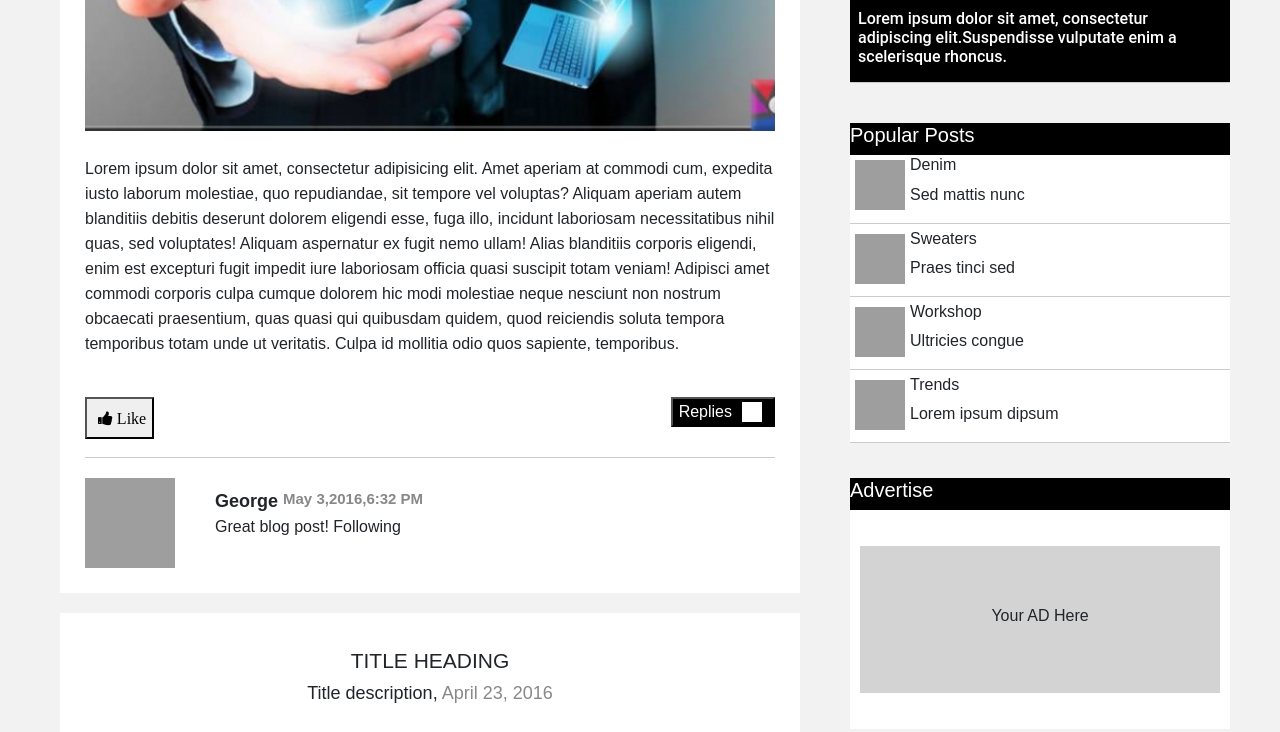
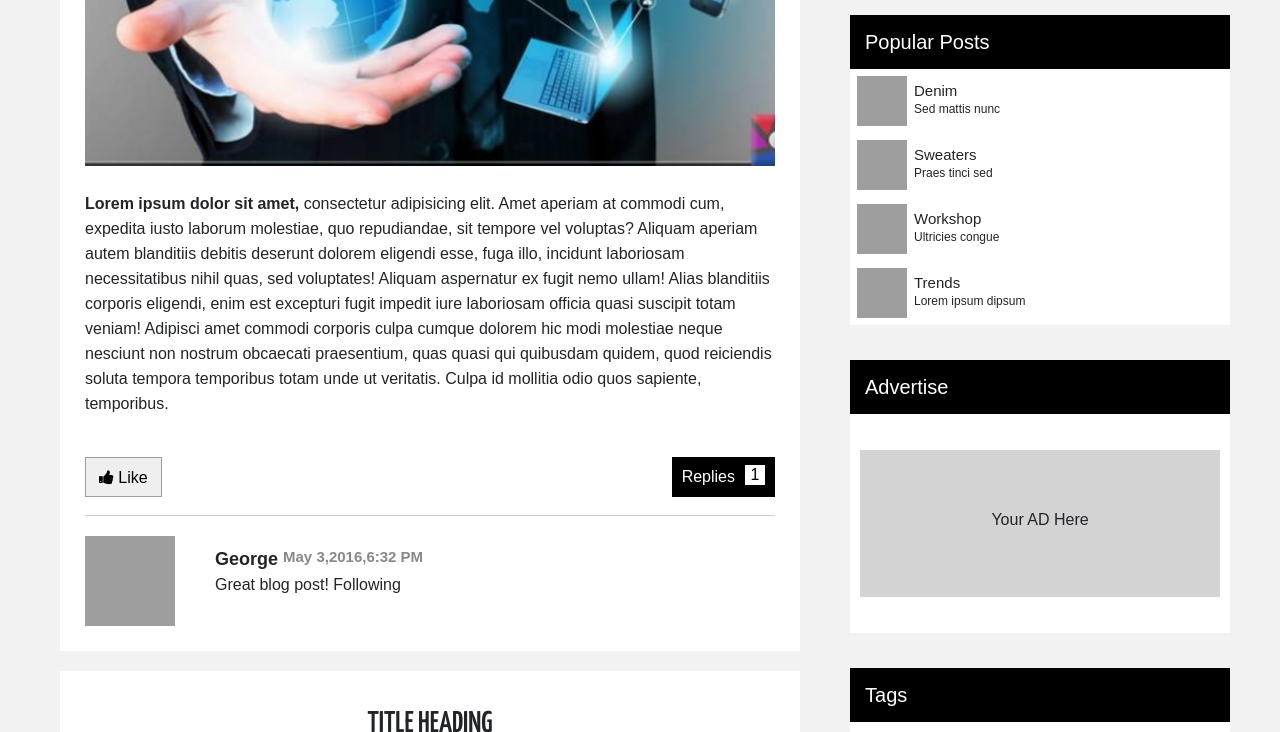
Before and after one commit to handelif/blog, a PHP site: page / in a window 1280 px wide. Shown: the part 1520-2252 px from the top of the page. Run offline with PHP 8.4, Linux system fonts and the light colour scheme; grey boxes are pictures that could not be loaded.

Commit message:
sayfanın son hali

```diff
--- a/css/main.css
+++ b/css/main.css
@@ -1,42 +1,49 @@
 html {
     height: 100%;
 }
+
 body {
     margin: 0;
     min-height: 100%;
     font-family: sans-serif;
     background-color: #f2f2f2;
 }
+
 .navigation {
     background-color: #000000;
     box-shadow: 0 0rem 1rem rgba(0, 0, 0, 0.3);
     display: flex;
     justify-content: flex-start;
 }
+
 .fa {
     content: "\f09a";
     color: white;
     padding-top: 10px;
     padding-bottom: 10px;
-    padding-left: 5px;
 }
+
 .navigation ul {
     list-style: none;
     margin: 0;
     padding: 0;
 }
+
 .navigation a {
     display: block;
     padding: 0.8rem;
     position: relative;
     text-decoration: none;
 }
-.navigation a:focus::after{
+
+.navigation a:focus::after {
 
 }
+
 .navigation a:hover::after {
     opacity: 1;
 }
+
 .navigation a::after {
     box-shadow: 0 0.5rem 1rem rgba(0, 0, 0, 0);
     content: '';
@@ -48,29 +55,35 @@ body {
     transition: opacity 0.3s;
     width: 100%;
 }
+
 .navigation--inline ul {
     display: flex;
 }
-header{
 
-}
-.header-title {
+.header {
     font-family: 'Yanone Kaffeesatz', sans-serif;
     color: #000000;
+}
+
+.header-title {
     font-weight: 700;
     font-size: 60px;
     margin-top: 76px;
 
 }
-.element.style{
+
+.element.style {
+    font-family: 'Yanone Kaffeesatz', sans-serif;
     padding-bottom: 35px;
     padding-top: 40px;
     font-size: 8px;
 }
+
 mark {
     background-color: black;
     color: white;
 }
+
 .bottomright {
     position: absolute;
     bottom: 50px;
@@ -78,115 +91,162 @@ mark {
     font-size: 20px;
     color: white;
 }
+
 img {
     width: 100%;
     height: auto;
 }
-.ust-kisim{
-    text-align:center;
+
+.ust-kisim {
+    text-align: center;
     padding-bottom: 1px;
 }
-.top-banner{
+.ust-kisim .social-media a{
+    color: #fff;
+    transition: all .2s ease;
+}
+.ust-kisim .social-media a:hover{
+    color: #ddd;
+}
+
+.top-banner {
     width: 100%;
     position: relative;
     float: left;
 }
-.top-banner .banner-text{
+
+.top-banner .banner-text {
     position: absolute;
-    bottom: 100px;
+    bottom: 300px;
     left: 30px;
 }
-.top-banner .banner-text h3, .top-banner .banner-text h4{
+
+.top-banner .banner-text h3, .top-banner .banner-text h4 {
     color: #fff;
     font-family: 'Oswald', sans-serif;
-    font-size: 42px;
+    font-size: 57px;
 }
-.top-banner .banner-text button{
+
+.top-banner .banner-text button {
     padding: 15px 25px;
     font-family: sans-serif;
     font-weight: 700;
     border-radius: 3px;
     border: 0 none;
     font-size: 16px;
-    background-color: rgba(255,255,255,0.5);
+    background-color: rgba(255, 255, 255, 0.5);
 }
-.content{
+
+.content {
     width: calc(100% - 100px);
     margin: 0 50px;
     margin-top: 25px;
     float: left;
 }
-.content .left{
+
+.content .left {
     width: calc((2 * (100% - 40px)) / 3);
     float: left;
     margin-right: 40px;
 }
-.content .right{
+
+.content .right {
     width: calc((100% - 40px) / 3);
     float: right;
     margin-right: 0px;
 }
+
 .content .left .blog-content {
 
 }
-.content .left .blog-content .blog-item{
+
+.content .left .blog-content .blog-item {
     background-color: #fff;
     padding: 25px;
     margin: 10px;
     float: left;
 }
-.content .left .blog-content .blog-item .post-content{
+
+.content .left .blog-content .blog-item .post-content {
     padding-top: 25px;
     padding-bottom: 25px;
     line-height: 25px;
 }
+
+.content .left .blog-content .blog-item .like-button {
+    border: 1px solid #9e9e9e;
+    padding-left: 13px;
+    padding-right: 13px;
+}
+
+.content .left .blog-content .blog-item .like-button i {
+    color: black;
+}
+
+.content .left .blog-content .blog-item .reply-button {
+    border: 0;
+    padding: 8px 10px;
+}
+
 .content .left .blog-item .title {
+    font-family: 'Yanone Kaffeesatz', sans-serif;
     text-align: center;
     margin-bottom: 30px;
 }
+
 .content .left .blog-item .title h4 {
-    font-size: 21px;
-    margin: 10px 0;
+    font-size: 30px;
+    margin: 10px;
 }
+
 .content .left .blog-item .title h5 {
     font-size: 18px;
     margin: 10px 0;
 }
-.content .left .blog-item .title h5 span{
+
+.content .left .blog-item .title h5 span {
     color: #888;
 }
-.content .left .blog-item .comments{
+
+.content .left .blog-item .comments {
     width: 100%;
     padding-top: 20px;
     border-top: 1px solid #CCC;
+    border-top-width: 0px;
 }
-.content .left .blog-item .comments .avatar{
+
+.content .left .blog-item .comments .avatar {
     width: 90px;
     margin-right: 40px;
     float: left;
 }
-.content .left .blog-item .comments .name, .content .left .blog-item .comments .date{
+
+.content .left .blog-item .comments .name, .content .left .blog-item .comments .date {
     font-weight: bold;
     font-size: 18px;
     margin-top: 10px;
     float: left;
 }
-.content .left .blog-item .comments .date{
+
+.content .left .blog-item .comments .date {
     color: #888;
     margin-left: 5px;
     font-size: 15px;
 
 }
-.content .left .blog-item .comments .details{
-    width: calc( 100% - 90px - 40px);
+
+.content .left .blog-item .comments .details {
+    width: calc(100% - 90px - 40px);
     float: left;
 
 }
-.content .left .blog-item .comments .comment-text{
+
+.content .left .blog-item .comments .comment-text {
     width: 100%;
     float: left;
 }
-.content .right .post-content{
+
+.content .right .post-content {
     font-family: 'Roboto', sans-serif;
     background-color: black;
     color: white;
@@ -195,87 +255,123 @@ img {
     padding-left: 8px;
     padding-right: 8px;
 }
-.content .right .comments{
+
+.content .right .comments {
     width: 100%;
     border-top: 1px solid #CCC;
     padding-top: 5px;
 }
-.content .right .blog-item .comments .avatar{
+
+.content .right .blog-item .comments .avatar {
     width: 10px;
     margin-right: 10px;
     float: left;
 }
+
 .avatar {
     vertical-align: middle;
     width: 50px;
     border-radius: 50%;
 }
+
 .content .right .blog-content {
 
 }
+
 .content .right .blog-content .blog-item {
     background-color: #fff;
     padding: 25px;
     margin: 10px;
 }
-.comments .right .popular-posts{
+
+.comments .right .popular-posts {
 
 }
+
 fon {
+    padding-bottom: 0px;
+    margin-bottom: 0px;
+    padding-left: 0px;
+    margin-left: 5px;
     background-color: lightgray;
     color: black;
 }
-.popular-posts-list{
+
+.popular-posts-list {
     background-color: white;
     width: 100%;
 }
-.popular-posts-list .single-popular-post{
-    border-bottom: 1px solid #ccc;
-}
-.popular-posts-list .single-popular-post img{
+
+.popular-posts-list .single-popular-post img {
     float: left;
     width: 50px;
     height: 50px;
-    margin-top: 5px;
-    margin-bottom: 5px;
-    margin-right: 5px;
-    margin-left: 5px;
+    margin-top: 7px;
+    margin-bottom: 7px;
+    margin-right: 7px;
+    margin-left: 7px;
 }
-.popular-posts-list .single-popular-post .text-group{
+
+.popular-posts-list .single-popular-post .text-group {
+    margin-bottom: 8px;
+    margin-top: 0px;
+    padding-top: 6px;
+}
+
+.popular-posts-list .single-popular-post .text-group p {
+    font-size: 12px;
+    margin-bottom: 0;
+}
+
+.popular-posts-list .single-popular-post .text-group h6 {
+    margin-top: 7.5px;
+    margin-bottom: 0;
+    font-size: 15px;
 
 }
-.popular-posts h5.widget-title{
-    margin-bottom: 0;
-    padding: 10px;
+
+.popular-posts h5.widget-title {
+    margin-bottom: 0px;
+    margin-top: 0px;
 }
-.baslık{
+
+.baslik {
     background-color: black;
     color: white;
-    margin-top: 35px;
-    height: 32px;
+    margin-bottom: 0;
+    padding: 15px;
 }
-.advertise{
+
+.baslik h5 {
+    margin-bottom: 0;
+}
+
+.advertise {
     background-color: white;
     padding-top: 36px;
     padding-bottom: 36px;
     padding-right: 10px;
-    padding-left: 10px;"
+    padding-left: 10px;
+"
 }
-.advertise-1{
+
+.advertise-1 {
     background-color: lightgrey;
     padding-top: 60px;
     padding-bottom: 60px;
     padding-left: 8px;
     padding-right: 8px;
 }
-.alt-kisim{
+
+.alt-kisim {
     width: 100%;
     height: 200px;
     background-color: dimgray;
     color: white;
     float: left;
 }
-.alt-kisim .button{
+
+.alt-kisim .button {
     background-color: black;
     color: white;
     margin-left: 58px;
@@ -284,20 +380,53 @@ fon {
     padding-top: 10px;
     padding-bottom: 10px;
 }
+
 .button5 {
-    background-color:black;
+    background-color: black;
     color: white;
     float: right;
 }
-.kutu{
+
+.kutu {
     width: 20px;
-    height:20px;
-    border: 5px;
+    height: 20px;
     float: right;
-    background-color:white;
+    background-color: white;
     margin-left: 10px;
-    margin-top: 2px;
-    margin-bottom: 2px;
-    margin-right: 5px;
+    color: #000;
+    line-height: 20px;
+}
 
+.single-popular-post-item {
+    width: 100%;
+    float: left;
 }
+
+.right .widget-box {
+    margin-bottom: 35px;
+    float: left;
+    width: 100%;
+}
+
+.right .social-media a {
+    text-decoration: none;
+}
+
+.subscribe-box .content2 button {
+    background-color: orangered;
+    color: white;
+    width: 100%;
+    margin-bottom: 12px;
+    padding: 10px 0;
+    border: 0;
+}
+
+.subscribe-box .content2 {
+    background-color: white;
+    padding: 10px;
+}
+.subscribe-box input {
+    width: 100%;
+    padding: 5px 5px 5px 10px;
+    font-size: 14px;
+}
--- a/index.html
+++ b/index.html
@@ -9,8 +9,9 @@
     <link rel="stylesheet" href="css/main.css">
     <link rel="preconnect" href="https://fonts.googleapis.com">
     <link rel="preconnect" href="https://fonts.gstatic.com" crossorigin>
-    <link href="https://fonts.googleapis.com/css2?family=Open+Sans+Condensed:wght@700&family=Yanone+Kaffeesatz:wght@600&display=swap" rel="stylesheet">
-    <link href="https://fonts.googleapis.com/css2?family=Oswald:wght@400&display=swap"  rel="stylesheet">
+    <link href="https://fonts.googleapis.com/css2?family=Open+Sans+Condensed:wght@700&family=Yanone+Kaffeesatz:wght@600&display=swap"
+          rel="stylesheet">
+    <link href="https://fonts.googleapis.com/css2?family=Oswald:wght@400&display=swap" rel="stylesheet">
 </head>
 <body>
 
@@ -35,11 +36,12 @@
     </nav>
 
     <div class="header">
-        <h1 class="header-title">JANE BLOGLIFE</h1>
+        <h1 class="header-title" style="font-size: 80px;">JANE BLOGLIFE</h1>
         <h4 class="element.style" style="padding-bottom: 40px;">
 
             Welcome to the blog of
-            <mark>Jane's world<mark>
+            <mark>Jane's world
+                <mark>
 
         </h4>
     </div>
@@ -48,7 +50,7 @@
     <img src="img/tc-blog.jpg" alt="Ana görsel"/>
     <div class="banner-text">
         <h3>Jane's</h3>
-        <h4> <b>FASHION BLOG</b> </h4>
+        <h4><b>FASHION BLOG</b></h4>
         <button>SUBSCRIBE</button>
     </div>
 </div>
@@ -64,7 +66,8 @@
                     <img src="img/bilisim1.jpg" alt="blog görseli"/>
                 </div>
                 <div class="post-content">
-                    <p>Lorem ipsum dolor sit amet, consectetur adipisicing elit. Amet aperiam at commodi cum, expedita
+                    <p><b>Lorem ipsum dolor sit amet,</b> consectetur adipisicing elit. Amet aperiam at commodi cum,
+                        expedita
                         iusto laborum molestiae, quo repudiandae, sit tempore vel voluptas? Aliquam aperiam autem
                         blanditiis debitis deserunt dolorem eligendi esse, fuga illo, incidunt laboriosam necessitatibus
                         nihil quas, sed voluptates! Aliquam aspernatur ex fugit nemo ullam! Alias blanditiis corporis
@@ -75,8 +78,10 @@
 
                 </div>
 
-                <button> <div class="fa fa-thumbs-up" style="color: black;"> Like </button>
-                <button  class="button button5"> Replies <div class="kutu"> </div></button>
+                <button class="like-button"><i class="fa fa-thumbs-up"></i> Like</button>
+                <button class="reply-button button button5"> Replies
+                    <div class="kutu">1</div>
+                </button>
 
                 <div class="comments" style="border-top-width: 1px; margin-top: 18px;">
                     <div class="avatar">
@@ -103,14 +108,17 @@
                          alt="author-image"/>
                 </div>
                 <div class="post-content">
-                    <p>Lorem ipsum dolor sit amet, consectetur adipisicing elit. Amet aperiam at commodi cum, expedita
+                    <p><b>Lorem ipsum dolor sit amet,</b> consectetur adipisicing elit. Amet aperiam at commodi cum,
+                        expedita
                         iusto laborum molestiae, quo repudiandae, sit tempore vel voluptas? Aliquam aperiam autem
                         blanditiis debitis deserunt dolorem eligendi esse, fuga illo, incidunt laboriosam necessitatibus
                         nihil quas, sed voluptates! Aliquam aspernatur ex fugit nemo ullam! Alias blanditiis corporis
                         eligendi.</p>
 
-                    <button> <div class="fa fa-thumbs-up" style="color: black;"> Like </button>
-                    <button  class="button button5"> Replies <div class="kutu"></div></button>
+                    <button class="like-button"><i class="fa fa-thumbs-up"></i> Like</button>
+                    <button class="reply-button button button5"> Replies
+                        <div class="kutu">2</div>
+                    </button>
 
                 </div>
             </div>
@@ -127,14 +135,17 @@
                          alt="author-image"/>
                 </div>
                 <div class="post-content">
-                    <p>Lorem ipsum dolor sit amet, consectetur adipisicing elit. Amet aperiam at commodi cum, expedita
+                    <p><b>Lorem ipsum dolor sit amet,</b> consectetur adipisicing elit. Amet aperiam at commodi cum,
+                        expedita
                         iusto laborum molestiae, quo repudiandae, sit tempore vel voluptas? Aliquam aperiam autem
                         blanditiis debitis deserunt dolorem eligendi esse, fuga illo, incidunt laboriosam necessitatibus
                         nihil quas, sed voluptates! Aliquam aspernatur ex fugit nemo ullam! Alias blanditiis corporis
                         eligendi.</p>
 
-                    <button> <div class="fa fa-thumbs-up" style="color: black;"> Like </button>
-                    <button  class="button button5"> Replies <div class="kutu"></div></button>
+                    <button class="like-button"><i class="fa fa-thumbs-up"></i> Like</button>
+                    <button class="reply-button button button5"> Replies
+                        <div class="kutu">1</div>
+                    </button>
 
                 </div>
             </div>
@@ -144,7 +155,9 @@
 
     <!-- SAĞ TARAF -->
     <div class="right" style="margin-top: 10px;">
-        <img src="https://i.picsum.photos/id/834/300/300.jpg?hmac=1pGAz0zbW1qcQntxKitn76E3WtbTLWPUcegtLOCTo4k"
+
+        <div class="right-top-post widget-box">
+            <img src="https://i.picsum.photos/id/477/300/200.jpg?hmac=Ua1vCzI_8XXo2oZp86XFKoGS5SlNXpu5Z7T44zo94Pk"
                  alt="author-image"/>
             <div class="post-content">
                 <h5>My Name</h5>
@@ -152,37 +165,44 @@
                     rhoncus.</h6>
             </div>
         </div>
-    <div class="right"> <!--1.sağ avatar-->
-        <div class="comments">
-            <div class="baslık">
+
+
+        <div class="popular-posts-list widget-box">
+
+            <div class="baslik">
                 <h5 class="widget-title">Popular Posts</h5>
             </div>
-            <div class="popular-posts-list">
+
             <div class="single-popular-post">
+
+                <div class="single-popular-post-item">
                     <img src="https://i.picsum.photos/id/884/200/200.jpg?hmac=BEameeYahafzsG-UCcyxl-la3nd2GolgYlQgWpd5krk"
                          alt="author-image"/>
                     <div class="text-group">
                         <h6>Denim</h6>
                         <p>Sed mattis nunc</p>
                     </div>
-                    <div class="comments">
                 </div>
+
+                <div class="single-popular-post-item">
                     <img src="https://i.picsum.photos/id/198/200/200.jpg?hmac=3UdulfE9DTCNBECOusB2ignsI8T-XhkGI-M0P2BMJm8"
                          alt="author-image"/>
                     <div class="text-group">
                         <h6>Sweaters</h6>
                         <p>Praes tinci sed</p>
                     </div>
-                    <div class="comments">
                 </div>
+
+                <div class="single-popular-post-item">
                     <img src="https://i.picsum.photos/id/2/200/200.jpg?hmac=isSWZUpv7D1D156XcADPOCZlfCG9mmvb8OlXFdvLdK0"
                          alt="author-image"/>
                     <div class="text-group">
                         <h6>Workshop</h6>
                         <p>Ultricies congue</p>
                     </div>
-                    <div class="comments">
                 </div>
+
+                <div class="single-popular-post-item">
                     <img src="https://i.picsum.photos/id/306/200/200.jpg?hmac=_MA2OQbvCf09ghW0BrkSYh9mOhP-xpHqg2c5joDIRFg"
                          alt="author-image"/>
                     <div class="text-group">
@@ -190,9 +210,12 @@
                         <p>Lorem ipsum dipsum</p>
                     </div>
                 </div>
+
+            </div>
         </div>
 
-        <div class="baslık">
+        <div class="widget-box">
+            <div class="baslik">
                 <h5>Advertise</h5>
             </div>
             <div class="advertise">
@@ -200,67 +223,96 @@
                     <h6>Your AD Here</h6>
                 </div>
             </div>
+        </div>
 
-        <div class="baslık">
+        <div class="widget-box">
+            <div class="baslik">
                 <h5>Tags</h5>
             </div>
             <div style="background-color: white; padding-bottom: 10px; padding-left: 10px; padding-top: 10px;">
                 <div class="fon">
-                <mark>Fashion</mark> <fon>New York</fon> <fon>London</fon> <fon>Hats</fon> <fon>Norway</fon> <fon>Sweaters</fon>
-                <fon>ideas</fon> <fon>Deals</fon> <fon>Accessories</fon> <fon>News</fon> <fon>Clothing</fon> <fon>Shopping</fon> <fon>Jeans</fon>
+                    <mark>Fashion</mark>
+                    <fon>New York</fon>
+                    <fon>London</fon>
+                    <fon>Hats</fon>
+                    <fon>Norway</fon>
+                    <fon>Sweaters</fon>
+                    <fon>ideas</fon>
+                    <fon>Deals</fon>
+                    <fon>Accessories</fon>
+                    <fon>News</fon>
+                    <fon>Clothing</fon>
+                    <fon>Shopping</fon>
+                    <fon>Jeans</fon>
                     <fon>Trends</fon>
                 </div>
             </div>
+        </div>
 
+        <div class="widget-box">
             <div style="background-color: white;">
-        <div class="baslık">
+                <div class="baslik">
                     <h5>Inspiration</h5>
                 </div>
 
-                <div style="padding: 10px;" >
+                <div style="padding: 10px;">
                     <ul style="display: flex;  list-style: none; padding-left: 0px;">
-                        <li style="padding-right: 10px;"><img src="https://i.picsum.photos/id/170/300/200.jpg?hmac=N5CTF48skNY31DQfN6Wpg-EQTD2YzHwFrh2tQRLkgyQ""></li>
-                        <li style=""><img src="https://i.picsum.photos/id/155/300/200.jpg?hmac=VgJ3NH8WU5zLhsBUdbnKwEag5tvq6XoZOnopg8HQbr8""></li>
+                        <li style="padding-right: 10px;"><img
+                                src="https://i.picsum.photos/id/170/300/200.jpg?hmac=N5CTF48skNY31DQfN6Wpg-EQTD2YzHwFrh2tQRLkgyQ"">
+                        </li>
+                        <li style=""><img
+                                src="https://i.picsum.photos/id/155/300/200.jpg?hmac=VgJ3NH8WU5zLhsBUdbnKwEag5tvq6XoZOnopg8HQbr8"">
+                        </li>
                     </ul>
                     <ul style="display: flex; list-style: none; padding-left: 0px; margin-bottom: 0px;">
-                        <li style="padding-right: 10px;"><img src="https://i.picsum.photos/id/947/300/200.jpg?hmac=qgNTs4gdMFQJx8Hqe68N7soxo0AeUDo6CCAkZI4hsBM"></li>
-                        <li style=""><img src="https://i.picsum.photos/id/334/300/200.jpg?hmac=z_ksnM8WxkicUfc_FprjojetGyObtvlT7l6gjTGK-Ww""></li>
+                        <li style="padding-right: 10px;"><img
+                                src="https://i.picsum.photos/id/947/300/200.jpg?hmac=qgNTs4gdMFQJx8Hqe68N7soxo0AeUDo6CCAkZI4hsBM">
+                        </li>
+                        <li style=""><img
+                                src="https://i.picsum.photos/id/334/300/200.jpg?hmac=z_ksnM8WxkicUfc_FprjojetGyObtvlT7l6gjTGK-Ww"">
+                        </li>
                     </ul>
                 </div>
 
             </div>
+        </div>
 
-        <div class="baslık">
+        <div class="widget-box">
+            <div class="baslik">
                 <h5>Follow Me</h5>
             </div>
-        <div style="background-color: white">
-            <div class="social-media" style="width: 100%;">
-                <b href="#" class="fa fa-facebook-square" style="color: black;"></b>
-                <b href="#" class="fa fa-instagram"       style="color: black;"></b>
-                <b href="#" class="fa fa-snapchat"        style="color: black;"></b>
-                <b href="#" class="fa fa-pinterest-p"     style="color: black"></b>
-                <b href="#" class="fa fa-twitter"         style="color: black;"></b>
-                <b href="#" class="fa fa-linkedin"        style="color: black;"></b>
+            <div style="background-color: white; font-size: 20px;">
+                <div class="social-media" style="width: 100%; padding-left: 10px;">
+                    <a href="#" class="fa fa-facebook-square" style="color: black;"></a>
+                    <a href="#" class="fa fa-instagram" style="color: black;"></a>
+                    <a href="#" class="fa fa-snapchat" style="color: black;"></a>
+                    <a href="#" class="fa fa-pinterest-p" style="color: black"></a>
+                    <a href="#" class="fa fa-twitter" style="color: black;"></a>
+                    <a href="#" class="fa fa-linkedin" style="color: black;"></a>
+                </div>
             </div>
         </div>
 
-        <div class="baslık">
+        <div class="subscribe-box widget-box">
+            <div class="baslik">
                 <h5>Subscribe</h5>
             </div>
-         <div style="background-color: white;">
+            <div class="content2">
                 <p> Enter your e-mail below and get notified on the latest blog posts.</p>
-             <input type="email" style="width: 100%;"placeholder="Enter e-mail"><br><br/>
-             <button style="background-color: orangered; color: white; width: 100%; margin-bottom: 12px;">Subscribe</button>
+                <input type="email" placeholder="Enter e-mail"><br><br/>
+                <button style="background-color: orangered; color: white; width: 100%; margin-bottom: 12px;">Subscribe
+                </button>
             </div>
         </div>
 
     </div>
 </div>
-<div class="alt-kisim"> <p></p>
+<div class="alt-kisim"><p></p>
 
-    <button <div class="button"> &uArr; To the top</button>
+    <button
+    <div class="button"><i class="fa fa-arrow-up"></i> To the top</button>
 
-    <div style="margin-left: 56px; margin-bottom: 0px;"> <p></p>
+        <div style="margin-left: 56px; margin-bottom: 0px;"><p></p>
             Powered by <u>w3.css</u></div>
 
     </div>
```
Lines whose indentation alone changed are shown as unchanged.
